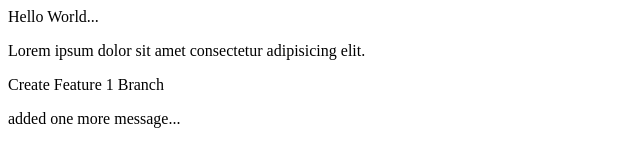
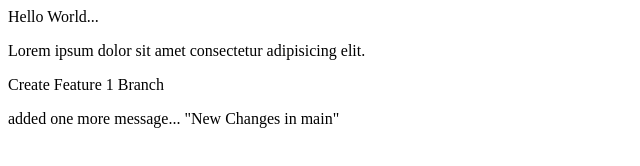
Before and after one commit to yogesh-singh028/Git-test, a plain HTML site: page codes/index.html in a window 1280 px wide. Shown: the whole page, without its empty margins (0-640 px from the left). Drawn offline with Linux system fonts and the light colour scheme.

Commit message:
changed main

```diff
--- a/codes/index.html
+++ b/codes/index.html
@@ -9,7 +9,7 @@
             Lorem ipsum dolor sit amet consectetur adipisicing elit.
         </p>
         <p> Create Feature 1 Branch</p>
-        <p>added one more message...</p>
+        <p>added one more message... "New Changes in main"</p>
     </div>
 </body>
 </html>
```
